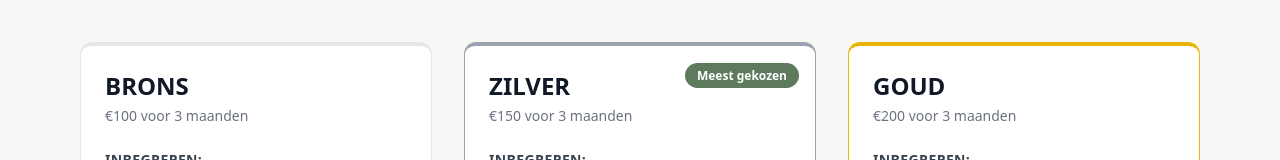
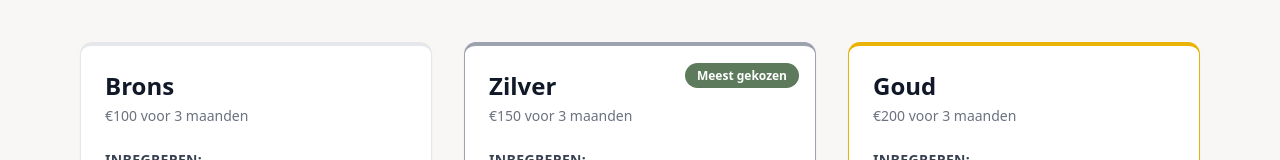
Before and after one commit to Bart19091968/modest-directory, a Next.js app: page /aanmelden in a window 1280 px wide. Shown: the part 203-363 px from the top of the page. Built offline with nearby package versions, Linux system fonts and the light colour scheme; no server answers; the database is empty.

Commit message:
Correcte tier namen: Brons, Zilver, Goud (niet all-caps)
Consistente weergave van abonnementsnamen in alle componenten:
BRONS/ZILVER/GOUD → Brons/Zilver/Goud (titel-stijl).

```diff
--- a/app/admin/shops/[id]/edit/page.tsx
+++ b/app/admin/shops/[id]/edit/page.tsx
@@ -560,9 +560,9 @@ export default function EditShopPage() {
                   className="w-full px-4 py-2 border rounded-lg focus:ring-2 focus:ring-accent focus:border-transparent"
                 >
                   <option value="">Geen abonnement</option>
-                  <option value="BRONZE">🥉 BRONS — €100/3 maanden</option>
-                  <option value="SILVER">🥈 ZILVER — €150/3 maanden</option>
-                  <option value="GOLD">🥇 GOUD — €200/3 maanden</option>
+                  <option value="BRONZE">🥉 Brons — €100/3 maanden</option>
+                  <option value="SILVER">🥈 Zilver — €150/3 maanden</option>
+                  <option value="GOLD">🥇 Goud — €200/3 maanden</option>
                 </select>
                 <p className="text-xs text-gray-400 mt-1">
                   Bepaalt welke functies zichtbaar zijn op de site (foto's, lange beschrijving, openingsuren, social media).
--- a/components/AanmeldenClient.tsx
+++ b/components/AanmeldenClient.tsx
@@ -10,7 +10,7 @@ type Props = {
 const PLANS = [
   {
     tier: 'BRONZE',
-    label: 'BRONS',
+    label: 'Brons',
     price: 100,
     borderColor: 'border-amber-500',
     badge: null,
@@ -27,7 +27,7 @@ const PLANS = [
   },
   {
     tier: 'SILVER',
-    label: 'ZILVER',
+    label: 'Zilver',
     price: 150,
     borderColor: 'border-gray-400',
     badge: 'Meest gekozen',
@@ -47,7 +47,7 @@ const PLANS = [
   },
   {
     tier: 'GOLD',
-    label: 'GOUD',
+    label: 'Goud',
     price: 200,
     borderColor: 'border-yellow-500',
     badge: null,
--- a/components/ShopRegistrationForm.tsx
+++ b/components/ShopRegistrationForm.tsx
@@ -26,7 +26,7 @@ const DAYS = [
 ]
 
 const TIER_PRICES: Record<string, number> = { BRONZE: 100, SILVER: 150, GOLD: 200 }
-const TIER_LABELS: Record<string, string> = { BRONZE: 'BRONS', SILVER: 'ZILVER', GOLD: 'GOUD' }
+const TIER_LABELS: Record<string, string> = { BRONZE: 'Brons', SILVER: 'Zilver', GOLD: 'Goud' }
 const MAX_PHOTOS: Record<string, number> = { BRONZE: 0, SILVER: 3, GOLD: 5 }
 const MAX_LOGO_SIZE = 500 * 1024
 const MAX_PHOTO_SIZE = 1024 * 1024
```
